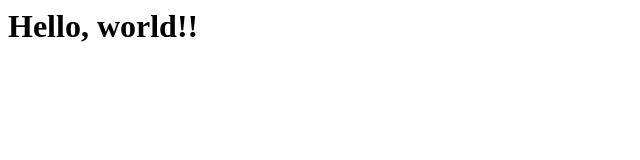
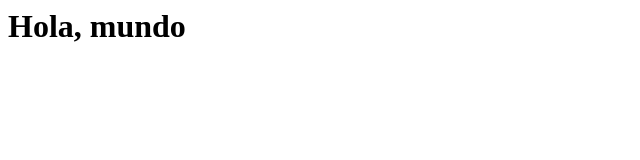
Before and after one commit to figualdocencia/figualdocencia.github.io, a plain HTML site: page index.html in a window 1280 px wide. Shown: the whole page, without its empty margins (0-640 px from the left). Drawn offline with Linux system fonts and the light colour scheme.

Commit message:
Traducción a castellano
- He traducido el título a otro idioma.

```diff
--- a/index.html
+++ b/index.html
@@ -1,5 +1,5 @@
 <html>
 <body>
-<h1>Hello, world!!</h1>
+<h1>Hola, mundo</h1>
 </body>
 </html>
```
